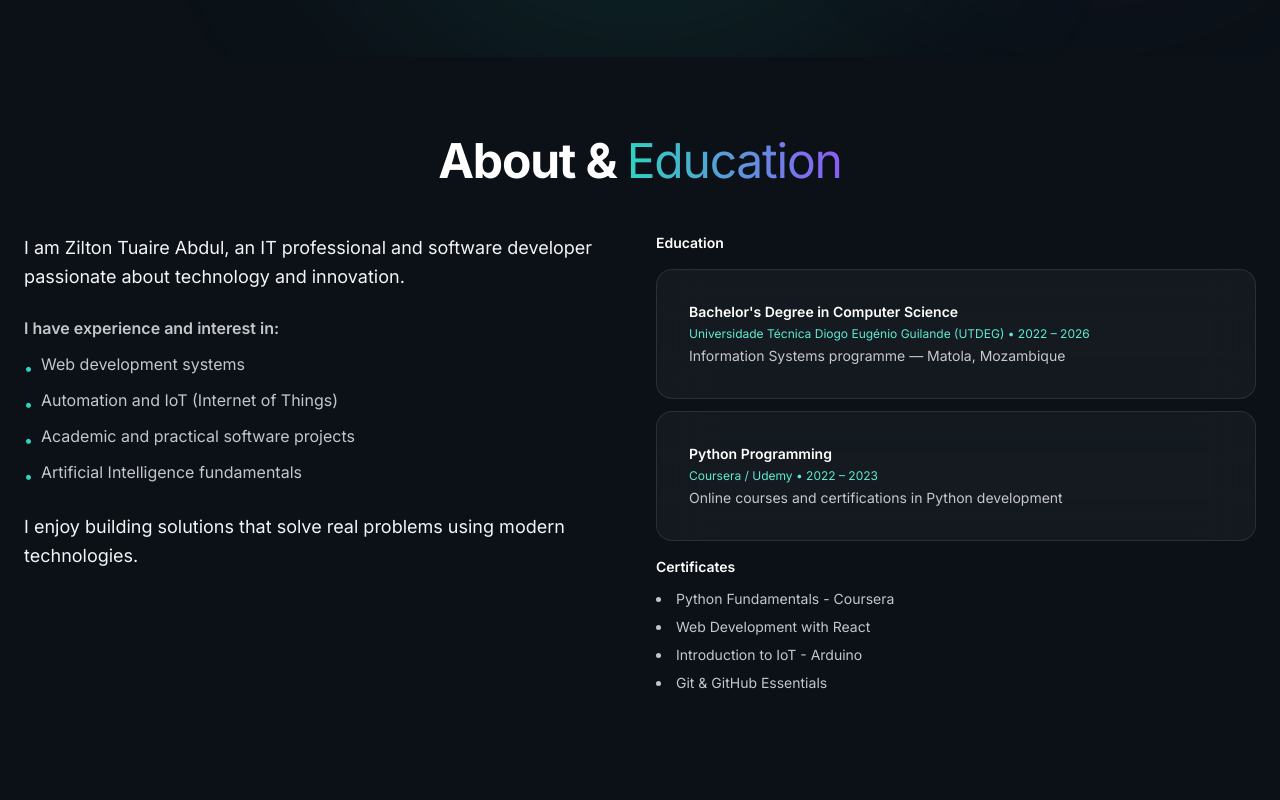
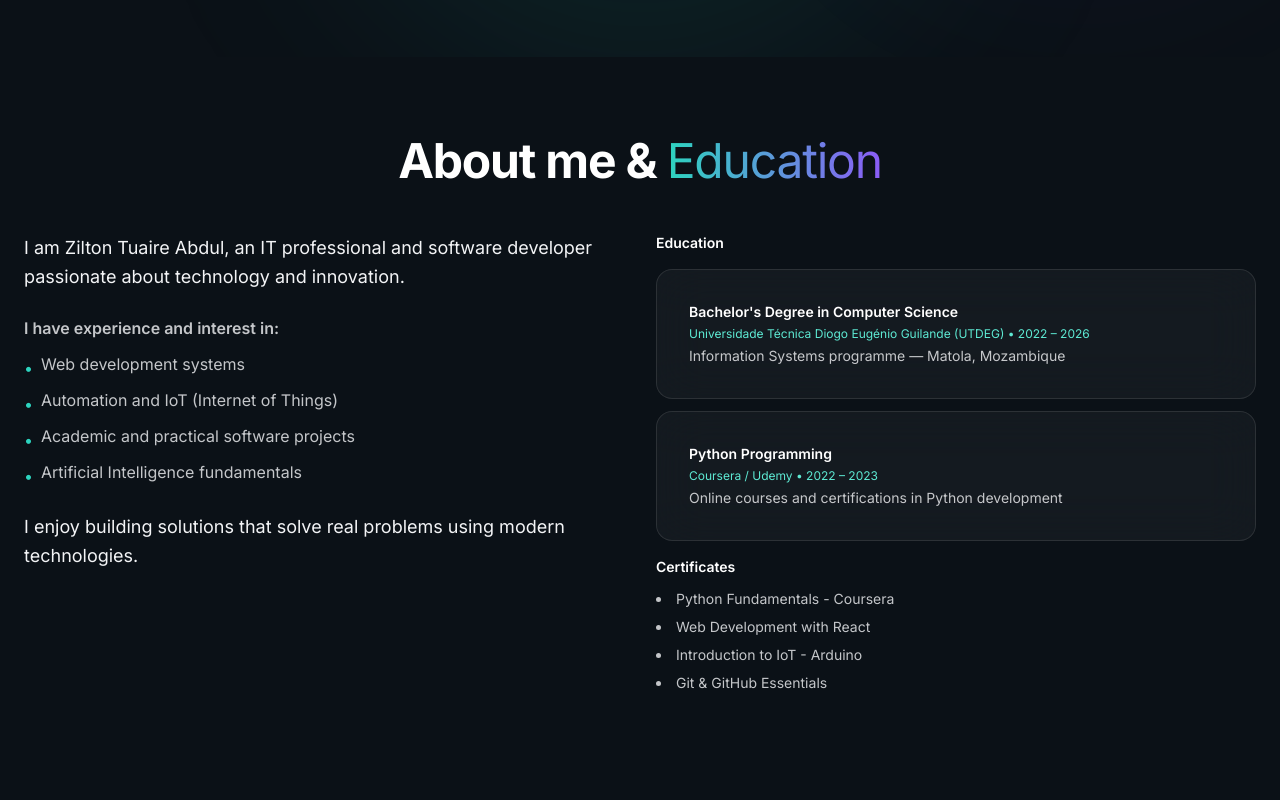
Before and after one commit to dev-zilton/portfolio, a React (Vite) app: page / in a window 1280 px wide. Shown: the part 800-1600 px from the top of the page. Built offline with nearby package versions, Linux system fonts and the light colour scheme.

Commit message:
fix: correção ortografica educacao mim

```diff
--- a/src/components/Footer.tsx
+++ b/src/components/Footer.tsx
@@ -37,7 +37,7 @@ export function Footer({ scrollToSection }: FooterProps) {
           ))}
         </nav>
         <p className="text-copy-muted">
-          © 2026 {staticPortfolio.name}. {t.footer.rights}
+          © 2024 {staticPortfolio.name}. {t.footer.rights}
         </p>
         <p className="text-sm text-copy-muted/70">{t.footer.built}</p>
       </div>
--- a/src/i18n/translations.ts
+++ b/src/i18n/translations.ts
@@ -165,7 +165,7 @@ export const translations: Record<Locale, Translation> = {
         "IT professional and software developer passionate about technology, web systems, IoT, automation, and AI.",
     },
     aboutSection: {
-      title: "About &",
+      title: "About me &",
       highlight: "Education",
       educationLabel: "Education",
       certificatesLabel: "Certificates",
@@ -226,7 +226,8 @@ export const translations: Record<Locale, Translation> = {
         {
           degree: "Python Programming",
           school: "Coursera / Udemy",
-          description: "Online courses and certifications in Python development",
+          description:
+            "Online courses and certifications in Python development",
           year: "2022 – 2023",
         },
       ],
@@ -260,7 +261,6 @@ export const translations: Record<Locale, Translation> = {
       projects: "Projects",
       contact: "Contact",
       rights: "All rights reserved.",
-      built: "Built with React + Tailwind CSS",
     },
   },
   pt: {
@@ -413,7 +413,6 @@ export const translations: Record<Locale, Translation> = {
       projects: "Projetos",
       contact: "Contacto",
       rights: "Todos os direitos reservados.",
-      built: "Desenvolvido com React + Tailwind CSS",
     },
   },
   fr: {
```
Also changed, not shown: 1 other file (tests, documents, lock files or other folders).
